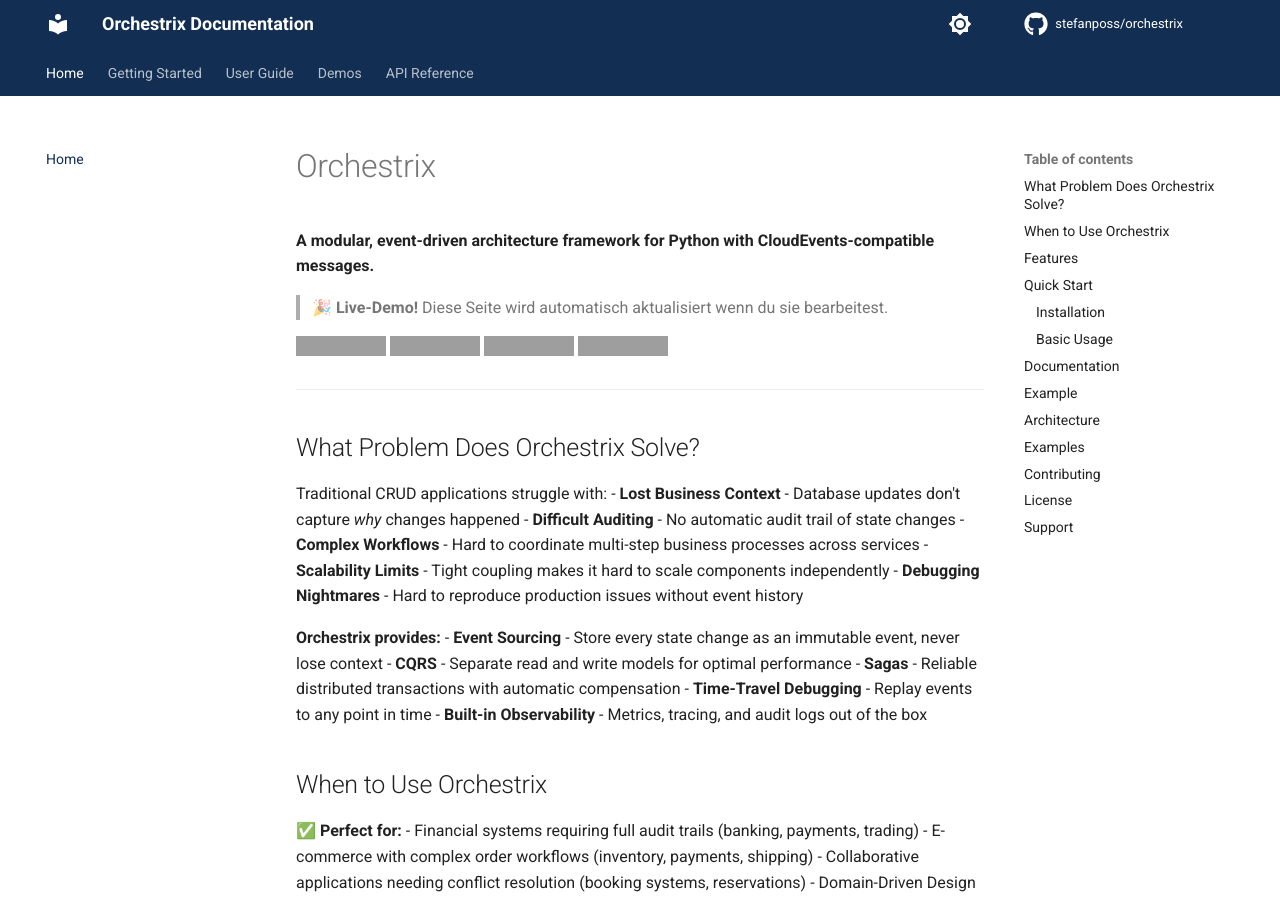
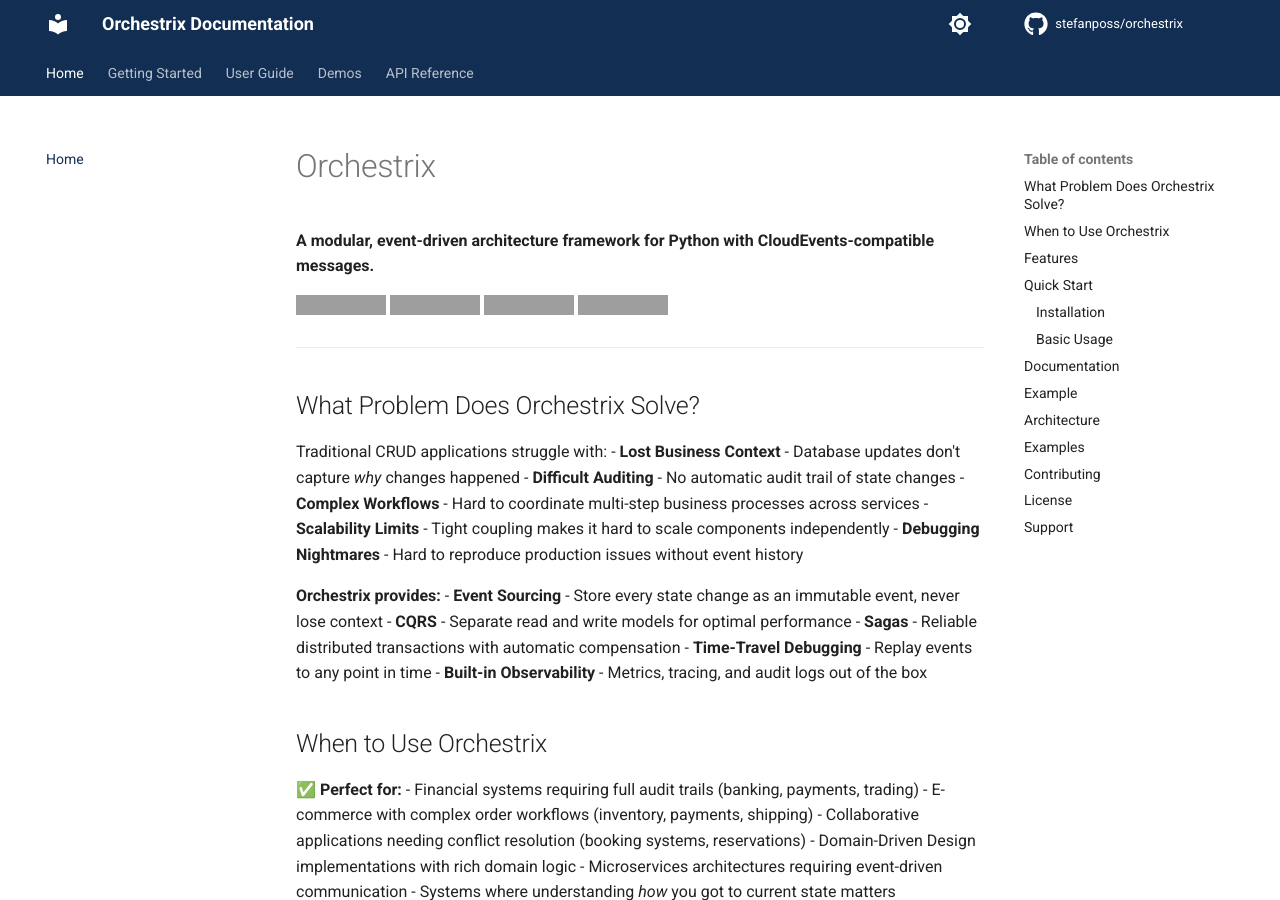
Before and after one commit to stefanposs/orchestrix, an MkDocs documentation site: the page built from assets/mkdocs/index.md, in a window 1280 px wide and 900 px high, cut to the strip 0-900 px from the top of the window. Built offline with MkDocs 1.6.1 and Material for MkDocs 9.7.7, drawn with Linux system fonts in a browser that asks for light colours; comment, search, counter and statistics services are not loaded; grey boxes are pictures that could not be loaded.

Commit message:
fix index.md of mkdcos

```diff
--- a/assets/mkdocs/index.md
+++ b/assets/mkdocs/index.md
@@ -1,8 +1,6 @@
 # Orchestrix
 
 **A modular, event-driven architecture framework for Python with CloudEvents-compatible messages.**
-
-> 🎉 **Live-Demo!** Diese Seite wird automatisch aktualisiert wenn du sie bearbeitest.
 
 [![CI](https://github.com/stefanposs/orchestrix/workflows/CI/badge.svg)](https://github.com/stefanposs/orchestrix/actions)
 [![codecov](https://codecov.io/gh/stefanposs/orchestrix/branch/main/graph/badge.svg)](https://codecov.io/gh/stefanposs/orchestrix)
```
